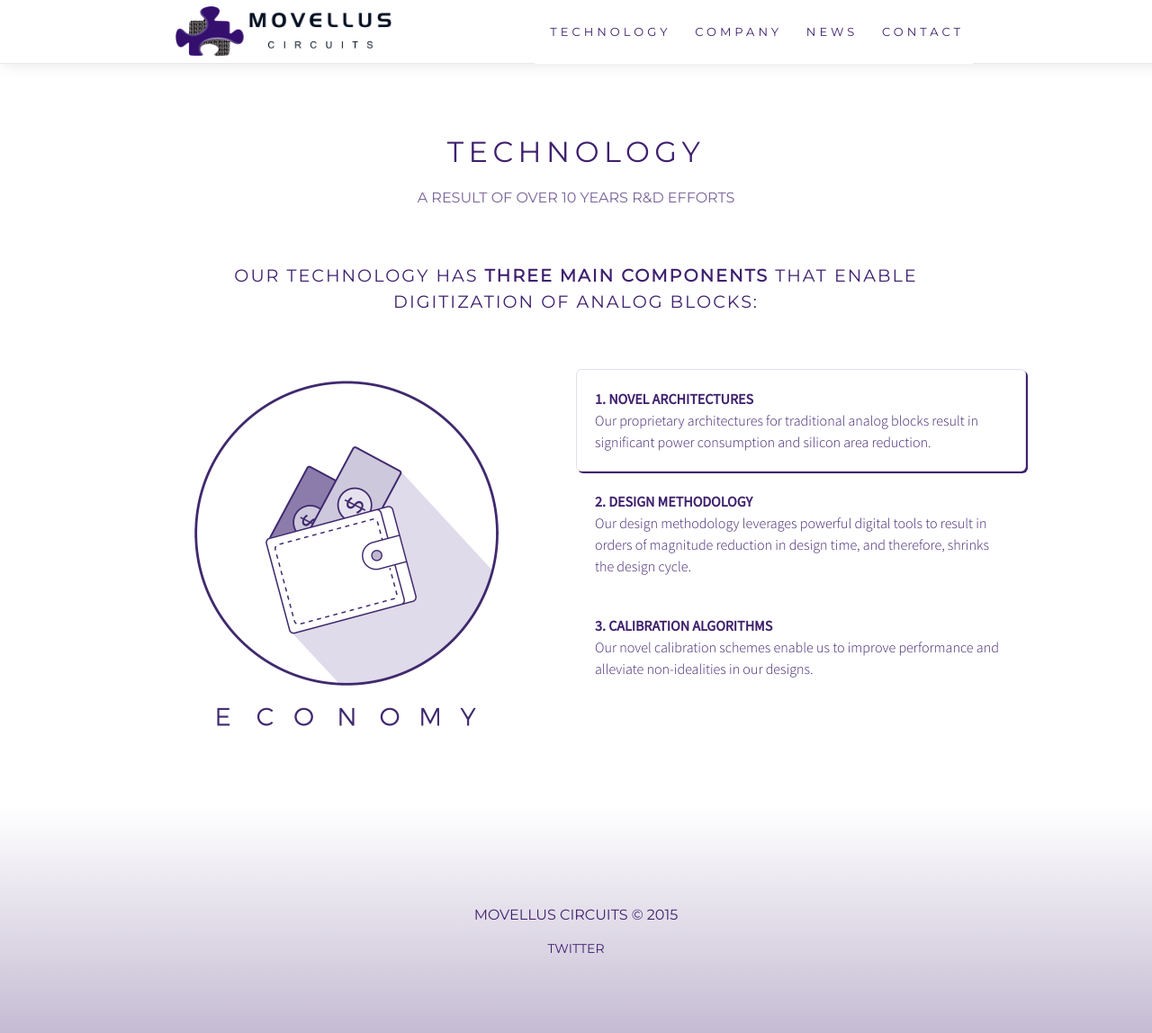
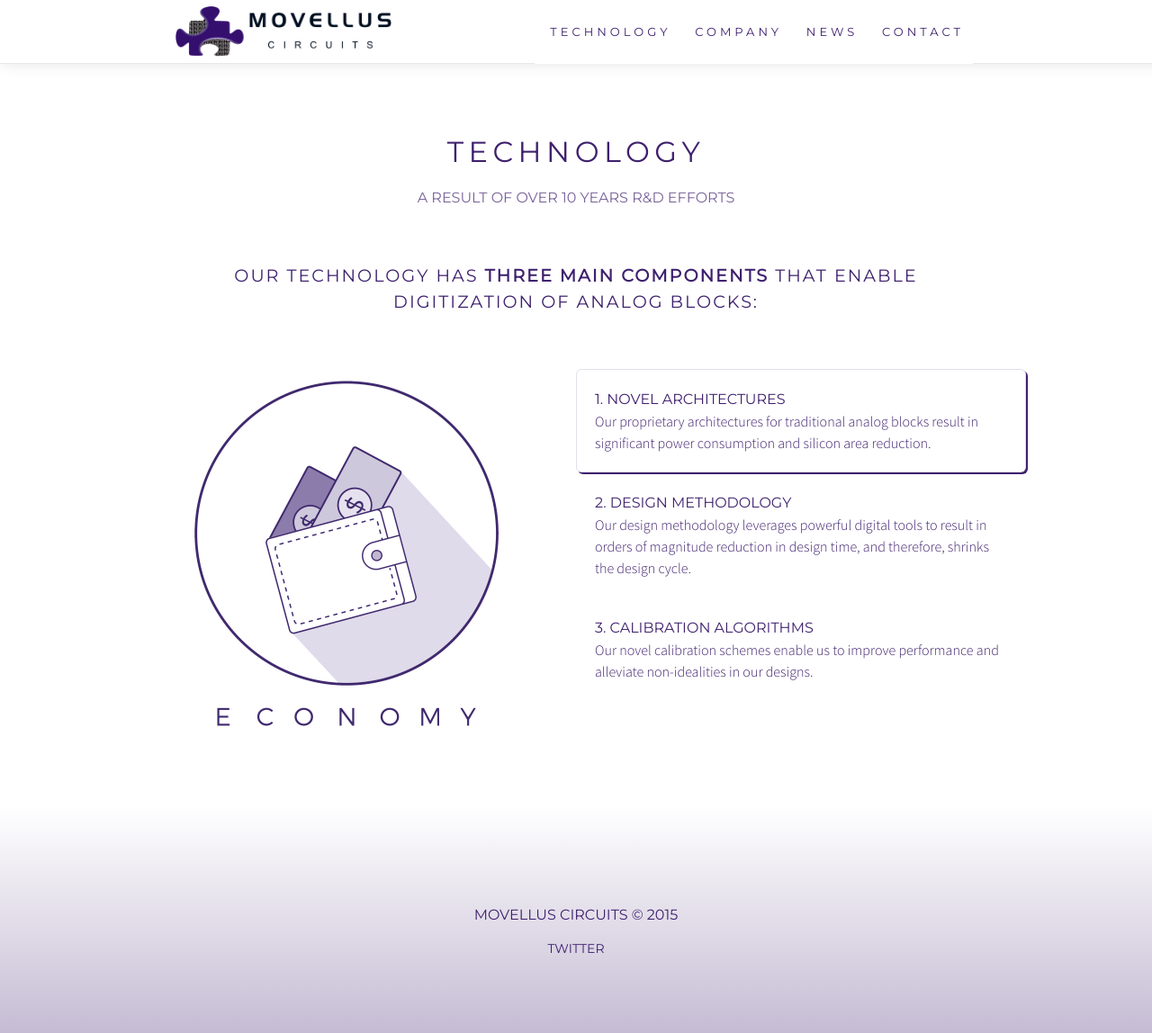
Before and after one commit to zaghmout/movellus, a Jekyll site: the page built from technology/index.html, in a window 1280 px wide and 1155 px high. Shown: the top 1148 px of the window at 90% size. Built offline with Jekyll 4.4.1, drawn with Linux system fonts in a browser that asks for light colours; nearby versions of some CDN libraries.

Commit message:
montserrat for label titles in tech page

```diff
--- a/_sass/_layout.scss
+++ b/_sass/_layout.scss
@@ -1377,6 +1377,10 @@ ul#gif-list{
     cursor: pointer;
     opacity: 0.9;
 }
+.taphover strong{
+    font-family: 'Montserrat';
+    font-weight: lighter;
+}
 
 
 
```
Also changed, not shown: 2 other files.
